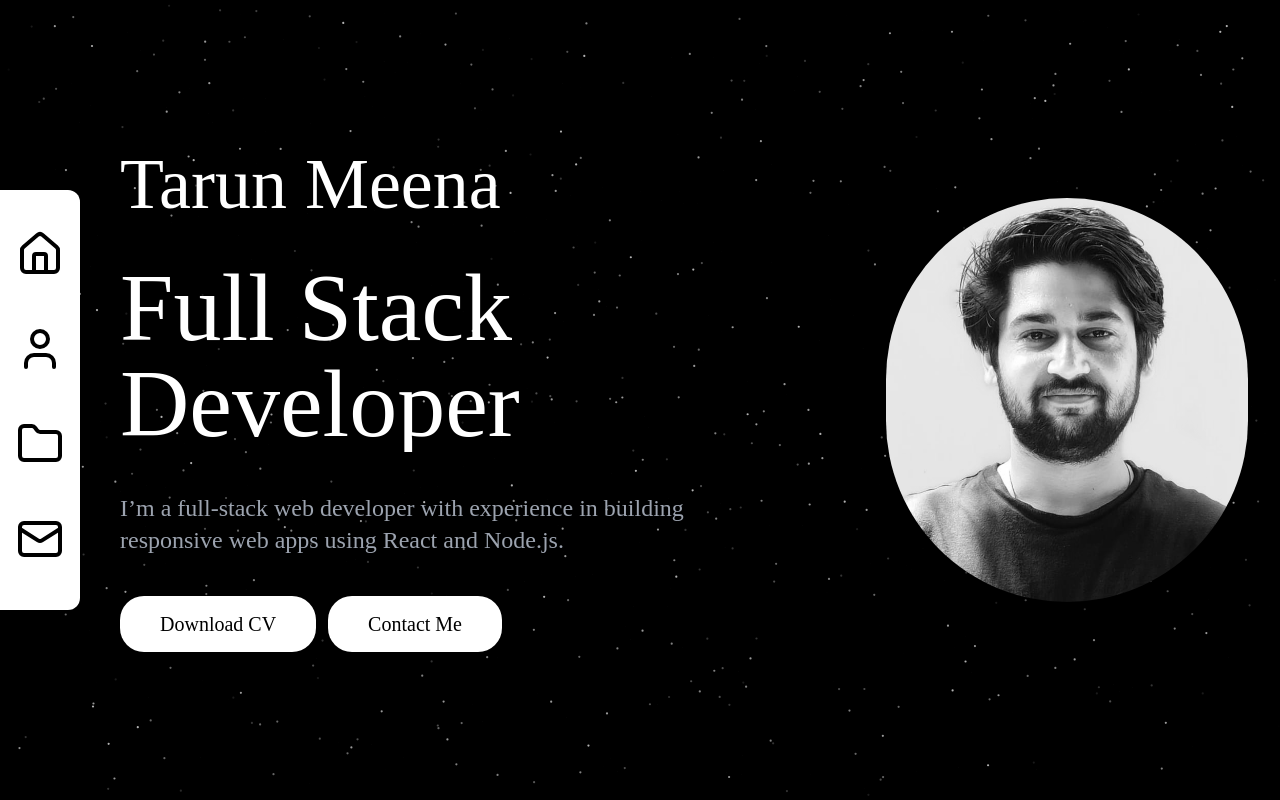
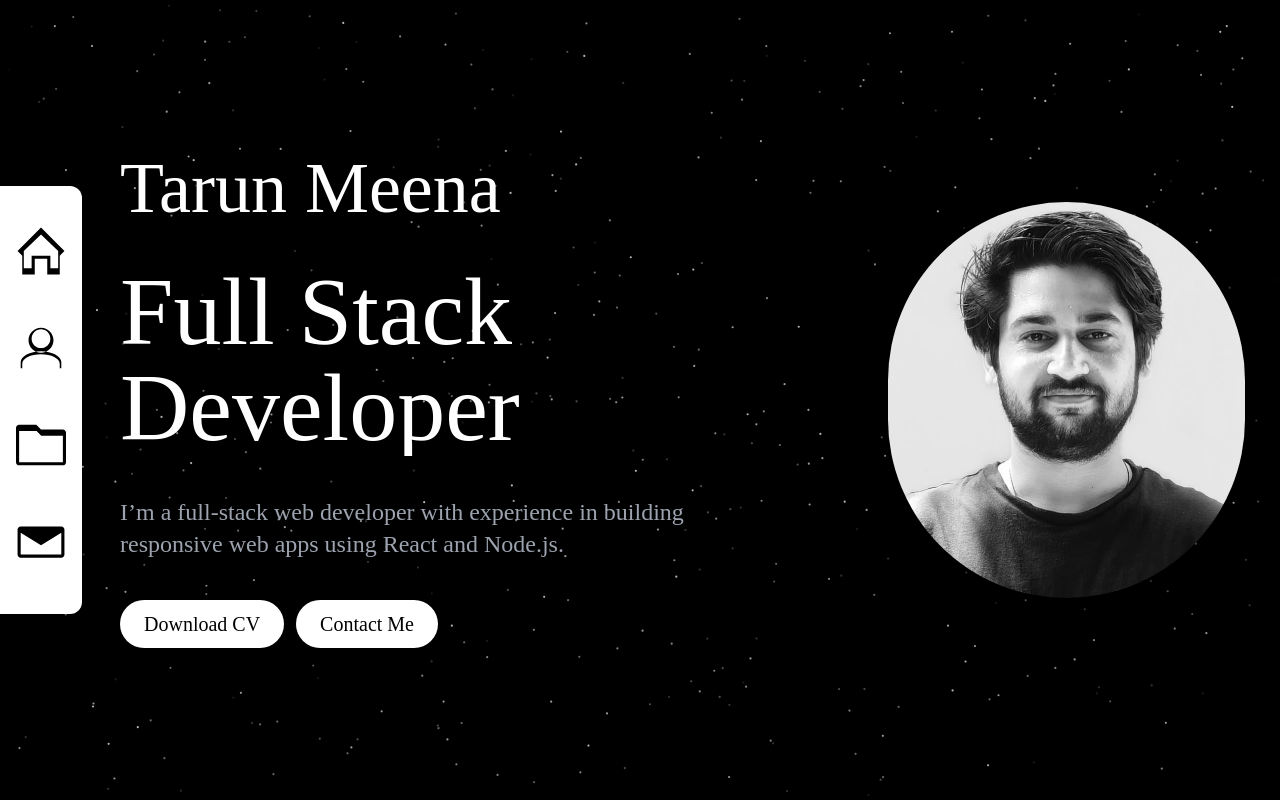
Before and after one commit to tarunmeena6846/Portfolio, a Next.js app in the folder portfolio/: page / in a window 1280 px wide. Built offline with nearby package versions, Linux system fonts and the light colour scheme; what tailwindcss-debug-screens would draw is missing.

Commit message:
magnetic button changes and hero changes

```diff
--- a/portfolio/src/app/components/AboutSection.tsx
+++ b/portfolio/src/app/components/AboutSection.tsx
@@ -4,6 +4,7 @@ import { Button } from "@/src/components/ui/button";
 import { useRouter } from "next/navigation";
 import { motion } from "framer-motion";
 import Hr from "./Hr";
+import { MagneticButtons } from "./MagneticButtons";
 export default function AboutSection() {
   const router = useRouter();
   return (
@@ -50,12 +51,14 @@ export default function AboutSection() {
               type: "spring",
             }}
           >
-            <Button
-              className="bg-white text-black hover:bg-gray-700 hover:text-white px-10 py-7 rounded-3xl text-xl"
-              onClick={() => router.push("/about")}
-            >
-              Learn More
-            </Button>
+            <MagneticButtons>
+              <Button
+                className="bg-white text-black hover:bg-red-700 hover:text-white p-6 rounded-3xl text-xl"
+                onClick={() => router.push("/about")}
+              >
+                Learn More
+              </Button>
+            </MagneticButtons>
           </motion.div>
           {/* </div> */}
         </motion.div>
--- a/portfolio/src/app/components/ConnectSection.tsx
+++ b/portfolio/src/app/components/ConnectSection.tsx
@@ -10,6 +10,7 @@ import {
 } from "@radix-ui/react-icons";
 import { Mail } from "lucide-react";
 import Hr from "./Hr";
+import { MagneticButtons } from "./MagneticButtons";
 
 export default function ConnectSection() {
   const handleFormSubmit = () => {};
@@ -63,34 +64,64 @@ export default function ConnectSection() {
               type: "spring",
             }}
           >
-            <Mail
-              className="w-[48px] h-[48px] cursor-pointer"
+            <div className="flex space-x-4">
+              <MagneticButtons>
+                <svg
+                  className="h-[50px] m-[10px] fill-white transition-all duration-200 cursor-pointer hover:fill-[#ec4e39]"
+                  xmlns="http://www.w3.org/2000/svg"
+                  viewBox="0 0 64 64"
                   onClick={() => window.open("mailto:tarunmeena6846@gmail.com")}
-            />
+                >
+                  <path d="M2 16C2 13.7909 3.79086 12 6 12H58C60.2091 12 62 13.7909 62 16V48C62 50.2091 60.2091 52 58 52H6C3.79086 52 2 50.2091 2 48V16ZM58 16L32 32.7143L6 16H58ZM6 48H58V20.0752L32 36.2857L6 20.0752V48Z" />
+                </svg>
+              </MagneticButtons>
+              <MagneticButtons>
+                <a
+                  href="https://github.com/tarunmeena6846"
+                  target="_blank"
+                  rel="noopener noreferrer"
+                >
+                  <svg
+                    className="h-[50px] m-[10px] fill-white transition-all duration-200 cursor-pointer hover:fill-[#ec4e39]"
+                    xmlns="http://www.w3.org/2000/svg"
+                    viewBox="0 0 64 64"
+                  >
+                    <path d="M32 2C15.432 2 2 15.432 2 32c0 13.256 8.608 24.504 20.552 28.472 1.504.28 2.056-.656 2.056-1.456 0-.72-.024-2.624-.04-5.152-8.368 1.816-10.136-4.032-10.136-4.032-1.368-3.472-3.336-4.4-3.336-4.4-2.728-1.864.208-1.824.208-1.824 3.016.208 4.6 3.096 4.6 3.096 2.68 4.592 7.032 3.264 8.744 2.496.272-1.944 1.048-3.264 1.904-4.016-6.68-.76-13.704-3.336-13.704-14.848 0-3.28 1.168-5.96 3.096-8.064-.312-.76-1.344-3.816.296-7.952 0 0 2.528-.808 8.272 3.08 2.4-.664 4.976-.992 7.536-1.008 2.56.016 5.136.344 7.536 1.008 5.744-3.888 8.264-3.08 8.264-3.08 1.648 4.136.616 7.192.304 7.952 1.936 2.104 3.096 4.784 3.096 8.064 0 11.544-7.04 14.08-13.744 14.816 1.08.928 2.048 2.76 2.048 5.56 0 4.016-.04 7.256-.04 8.24 0 .808.544 1.744 2.072 1.448C53.408 56.488 62 45.248 62 32 62 15.432 48.568 2 32 2z" />
+                  </svg>
+                </a>
+              </MagneticButtons>
+              <MagneticButtons>
                 <a
                   href="https://www.linkedin.com/in/tarun-meena-679495196/"
                   target="_blank"
                   rel="noopener noreferrer"
-              className="w-[48px] h-[48px] cursor-pointer"
                 >
-              <LinkedInLogoIcon className="w-full h-full" />
+                  <svg
+                    className="h-[50px] m-[10px] fill-white transition-all duration-200 cursor-pointer hover:fill-[#ec4e39]"
+                    xmlns="http://www.w3.org/2000/svg"
+                    viewBox="0 0 64 64"
+                  >
+                    <path d="M58.5 1H5.5C3 1 1 3 1 5.5v53C1 61 3 63 5.5 63h53c2.5 0 4.5-2 4.5-4.5v-53C63 3 61 1 58.5 1zM19 54H10V24h9v30zM14.5 19.5c-2.9 0-5.3-2.4-5.3-5.3s2.4-5.3 5.3-5.3 5.3 2.4 5.3 5.3-2.4 5.3-5.3 5.3zM54 54h-9V39.5c0-3.4-0.1-7.7-4.7-7.7-4.7 0-5.4 3.7-5.4 7.5V54h-9V24h8.6v3.9h0.1c1.2-2.3 4.1-4.7 8.5-4.7 9.1 0 10.8 6 10.8 13.8V54z" />
+                  </svg>
                 </a>
+              </MagneticButtons>
+              <MagneticButtons>
                 <a
-              className="w-[48px] h-[48px] cursor-pointer"
-              href="https://github.com/tarunmeena6846"
-              target="_blank"
-              rel="noopener noreferrer"
-            >
-              <GitHubLogoIcon className="w-full h-full" />
-            </a>
-            <a
-              className="w-[48px] h-[48px] cursor-pointer"
                   href="https://www.instagram.com/tarun_meena96"
                   target="_blank"
                   rel="noopener noreferrer"
                 >
-              <InstagramLogoIcon className="w-[48px] h-[48px] cursor-pointer" />
+                  <svg
+                    className="h-[50px] m-[10px] fill-white transition-all duration-200 cursor-pointer hover:fill-[#ec4e39]"
+                    xmlns="http://www.w3.org/2000/svg"
+                    viewBox="0 0 64 64"
+                  >
+                    <path d="M32 16.9c-8.3 0-15 6.8-15 15.1s6.7 15.1 15 15.1S47 40.3 47 32s-6.7-15.1-15-15.1zm0 25.2c-5.5 0-10-4.5-10-10.1s4.5-10.1 10-10.1S42 26.4 42 32s-4.5 10.1-10 10.1zM47 10c-2.8 0-5 2.3-5 5s2.2 5 5 5 5-2.3 5-5-2.2-5-5-5z" />
+                    <path d="M48 0H16C7.2 0 0 7.2 0 16v32c0 8.8 7.2 16 16 16h32c8.8 0 16-7.2 16-16V16c0-8.8-7.2-16-16-16zm11 48c0 6.1-4.9 11-11 11H16c-6.1 0-11-4.9-11-11V16c0-6.1 4.9-11 11-11h32c6.1 0 11 4.9 11 11v32z" />
+                  </svg>
                 </a>
+              </MagneticButtons>
+            </div>
           </motion.div>
         </motion.div>
         <motion.div
@@ -123,9 +154,11 @@ export default function ConnectSection() {
               className="w-full bg-white"
               required
             />
-            <Button className="bg-white text-black hover:bg-gray-700 hover:text-white p-5 rounded-2xl w-1/2">
+            <MagneticButtons>
+              <Button className="bg-white text-black hover:bg-red-700 hover:text-white p-6 rounded-3xl text-xl">
                 Submit
               </Button>
+            </MagneticButtons>
           </form>
         </motion.div>
       </div>
--- a/portfolio/src/app/components/IntroSection.tsx
+++ b/portfolio/src/app/components/IntroSection.tsx
@@ -1,8 +1,8 @@
 "use client";
 import { Button } from "@/src/components/ui/button";
 import { motion } from "framer-motion";
+import { MagneticButtons } from "./MagneticButtons";
 export default function IntroSection() {
-
   return (
     <div className="flex flex-col items-center justify-center w-screen min-h-screen overflow-hidden ">
       <div className="mx-auto container grid grid-cols-3 w-full">
@@ -57,12 +57,16 @@ export default function IntroSection() {
               type: "spring",
             }}
           >
-            <Button className="bg-white text-black hover:bg-gray-700 hover:text-white px-10 py-7 rounded-3xl text-xl">
-              Download CV
-            </Button>
-            <Button className="bg-white text-black hover:bg-gray-700 hover:text-white px-10 py-7 rounded-3xl text-xl">
-              Contact Me
-            </Button>
+            <MagneticButtons>
+              <Button className="bg-white text-black hover:bg-red-700 hover:text-white p-6 rounded-3xl text-xl">
+                Download CV
+              </Button>
+            </MagneticButtons>
+            <MagneticButtons>
+              <Button className="bg-white text-black hover:bg-red-700 hover:text-white p-6 rounded-3xl text-xl">
+                Contact Me
+              </Button>
+            </MagneticButtons>
           </motion.div>
         </motion.div>
         <motion.div
--- /dev/null
+++ b/portfolio/src/app/components/MagneticButtons/index.tsx
@@ -0,0 +1,34 @@
+"use client";
+import { useRef, useState } from "react";
+import { motion } from "framer-motion";
+
+export  function MagneticButtons({ children }) {
+  const ref = useRef(null);
+  const [position, setPosition] = useState({ x: 0, y: 0 });
+
+  const handleMouse = (e) => {
+    const { clientX, clientY } = e;
+    const { height, width, left, top } = ref.current.getBoundingClientRect();
+    const middleX = clientX - (left + width / 2);
+    const middleY = clientY - (top + height / 2);
+    setPosition({ x: middleX, y: middleY });
+  };
+
+  const reset = () => {
+    setPosition({ x: 0, y: 0 });
+  };
+
+  const { x, y } = position;
+  return (
+    <motion.div
+      style={{ position: "relative" }}
+      ref={ref}
+      onMouseMove={handleMouse}
+      onMouseLeave={reset}
+      animate={{ x, y }}
+      transition={{ type: "spring", stiffness: 150, damping: 15, mass: 0.1 }}
+    >
+      {children}
+    </motion.div>
+  );
+}
--- a/portfolio/src/app/components/MyProjects.tsx
+++ b/portfolio/src/app/components/MyProjects.tsx
@@ -3,6 +3,7 @@ import { Button } from "@/src/components/ui/button";
 import { useRouter } from "next/navigation";
 import { motion } from "framer-motion";
 import Hr from "./Hr";
+import { MagneticButtons } from "./MagneticButtons";
 
 export default function MyProjects() {
   const router = useRouter();
@@ -61,12 +62,14 @@ export default function MyProjects() {
               type: "spring",
             }}
           >
-            <Button
-              className="bg-white text-black hover:bg-gray-700 hover:text-white px-10 py-7 rounded-3xl text-xl"
-              onClick={() => router.push("/projects")}
-            >
-              Learn More
-            </Button>
+            <MagneticButtons>
+              <Button
+                className="bg-white text-black hover:bg-red-700 hover:text-white p-6 rounded-3xl text-xl"
+                onClick={() => router.push("/projects")}
+              >
+                Learn More
+              </Button>
+            </MagneticButtons>
           </motion.div>
         </motion.div>
       </div>
--- a/portfolio/src/app/components/Preloader/Hero.tsx
+++ b/portfolio/src/app/components/Preloader/Hero.tsx
@@ -75,7 +75,6 @@ export default function Index() {
               variants={curve}
               initial="initial"
               exit="exit"
-              // className="fill-[#141516]"
               className="fill-white"
             />
           </svg>
--- a/portfolio/src/app/components/Sidebar.tsx
+++ b/portfolio/src/app/components/Sidebar.tsx
@@ -1,6 +1,7 @@
 "use client";
 import { Folder, Home, Mail, User } from "lucide-react";
 import { RefObject } from "react";
+import { MagneticButtons } from "./MagneticButtons";
 
 export default function Sidebar({
   scrollToSection,
@@ -23,35 +24,51 @@ export default function Sidebar({
   };
   return (
     <div className="hidden md:block fixed top-1/2 -translate-y-1/2 text-white space-y-10 bg-white py-10 px-4 rounded-e-xl">
-      <div className="relative group">
+      <MagneticButtons>
         <button onClick={() => scrollTo(introRef)}>
-          <Home className="w-[48px] h-[48px] text-black focus:outline-none" />
+          <svg
+            className="h-[50px] fill-black transition-all duration-200 cursor-pointer hover:fill-[#ec4e39]"
+            xmlns="http://www.w3.org/2000/svg"
+            viewBox="0 0 64 64"
+          >
+            <path d="M32 2L2 32l6 6v24h16V42h16v20h16V38l6-6L32 2zm0 8.83L54 32v22H44V38H20v16H10V32l22-21.17z" />
+          </svg>
         </button>
-        {activeSection === "intro" && (
-          <span className="absolute left-0 right-0 bottom-[-6px] h-[2px] bg-black scale-x-0 group-focus-within:scale-x-100 transition-transform"></span>
-        )}
-      </div>
-
-      <div className="relative group">
+      </MagneticButtons>
+      <MagneticButtons>
         <button onClick={() => scrollTo(aboutRef)}>
-          <User className="w-[48px] h-[48px]  text-black" />
+          <svg
+            className="h-[50px]  fill-black transition-all duration-200 cursor-pointer hover:fill-[#ec4e39]"
+            xmlns="http://www.w3.org/2000/svg"
+            viewBox="0 0 64 64"
+          >
+            <path d="M32 32c6.627 0 12-5.373 12-12S38.627 8 32 8s-12 5.373-12 12 5.373 12 12 12zm0 6c-8.837 0-16-7.163-16-16S23.163 6 32 6s16 7.163 16 16-7.163 16-16 16zm0 2c13.255 0 24 5.373 24 12v6H8v-6c0-6.627 10.745-12 24-12zm0-4C17.641 36 6 42.477 6 50v8h52v-8c0-7.523-11.641-14-26-14z" />
+          </svg>
+        </button>
+      </MagneticButtons>
+      <MagneticButtons>
+        <button onClick={() => scrollTo(projectsRef)}>
+          <svg
+            className="h-[50px] fill-black transition-all duration-200 cursor-pointer hover:fill-[#ec4e39]"
+            xmlns="http://www.w3.org/2000/svg"
+            viewBox="0 0 64 64"
+          >
+            <path d="M60 12H32l-6-6H4c-2.2 0-4 1.8-4 4v44c0 2.2 1.8 4 4 4h56c2.2 0 4-1.8 4-4V16c0-2.2-1.8-4-4-4zm0 42H4V14h22.343l6 6H60v34z" />
+          </svg>
         </button>
         <span className="absolute left-0 right-0 bottom-[-6px] h-[2px] bg-black scale-x-0 group-focus-within:scale-x-100 transition-transform"></span>
-      </div>
-
-      <div className="relative group">
-        <button onClick={() => scrollTo(projectsRef)}>
-          <Folder className="w-[48px] h-[48px] text-black" />
+      </MagneticButtons>
+      <MagneticButtons>
+        <button onClick={() => scrollTo(contactRef)}>
+          <svg
+            className="h-[50px] fill-black transition-all duration-200 cursor-pointer hover:fill-[#ec4e39]"
+            xmlns="http://www.w3.org/2000/svg"
+            viewBox="0 0 64 64"
+          >
+            <path d="M2 16C2 13.7909 3.79086 12 6 12H58C60.2091 12 62 13.7909 62 16V48C62 50.2091 60.2091 52 58 52H6C3.79086 52 2 50.2091 2 48V16ZM58 16L32 32.7143L6 16H58ZM6 48H58V20.0752L32 36.2857L6 20.0752V48Z" />
+          </svg>
         </button>
-        <span className="absolute left-0 right-0 bottom-[-6px] h-[2px] bg-black scale-x-0 group-focus-within:scale-x-100 transition-transform"></span>
-      </div>
-
-      <div className="relative group">
-        <button onClick={() => scrollTo(contactRef)}>
-          <Mail className="w-[48px] h-[48px] text-black" />
-        </button>
-        <span className="absolute left-0 right-0 bottom-[-6px] h-[2px] bg-black scale-x-0 group-focus-within:scale-x-100 transition-transform"></span>
-      </div>
+      </MagneticButtons>
     </div>
   );
 }
```
Also changed, not shown: portfolio/public/mail.svg (added). Lines whose indentation alone changed are shown as unchanged.
